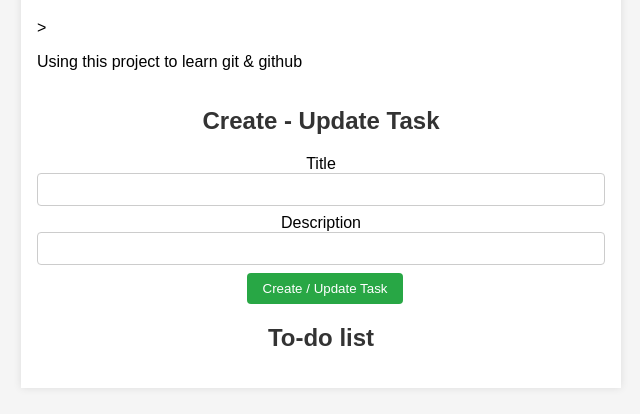
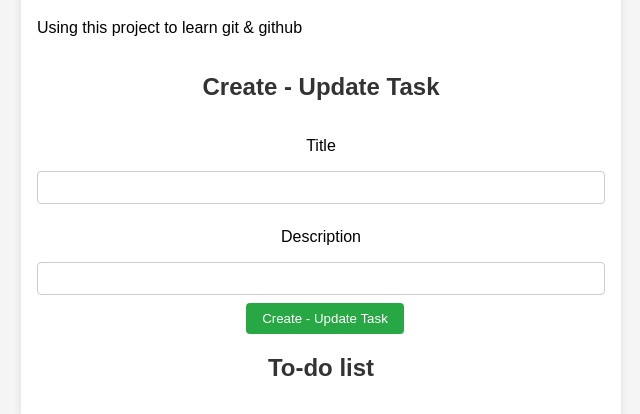
Before and after one commit to Alex10Lopez/git-project, a plain HTML site: page index.html in a window 1280 px wide. Shown: the part 134-548 px from the top of the page, without its empty margins (319-959 px from the left). Drawn offline with Linux system fonts and the light colour scheme; a script that the page names is missing.

Commit message:
Organizing index.html

```diff
--- a/index.html
+++ b/index.html
@@ -8,18 +8,18 @@
 </head>
 <body>
     <main class="container">
-        <h1>CRUD with Redux and Vanilla JavaScript</h1>>
+        <h1>CRUD with Redux and Vanilla JavaScript</h1>
         <p>Using this project to learn git & github</p>
 
         <from class="todo-form">
             <h2>Create - Update Task</h2>
             <input type="hidden" id="todo-id">
             <input type="hidden" id="todo-completed">
-            Title
+            <p>Title</p>
             <input type="text" id="todo-title">
-            Description
+            <p>Description</p>
             <input type="text" id="todo-description">
-            <button class="btn-create" id="create-todo">Create / Update Task</button>
+            <button class="btn-create" id="create-todo">Create - Update Task</button>
         </from>
 
         <section>
@@ -27,6 +27,7 @@
             <ul id="todo-list"></ul>
         </section>
     </main>
+
     <script src="js/store.js" type="module"></script>
     <script src="js/index.js" type="module"></script>
 </body>
```
